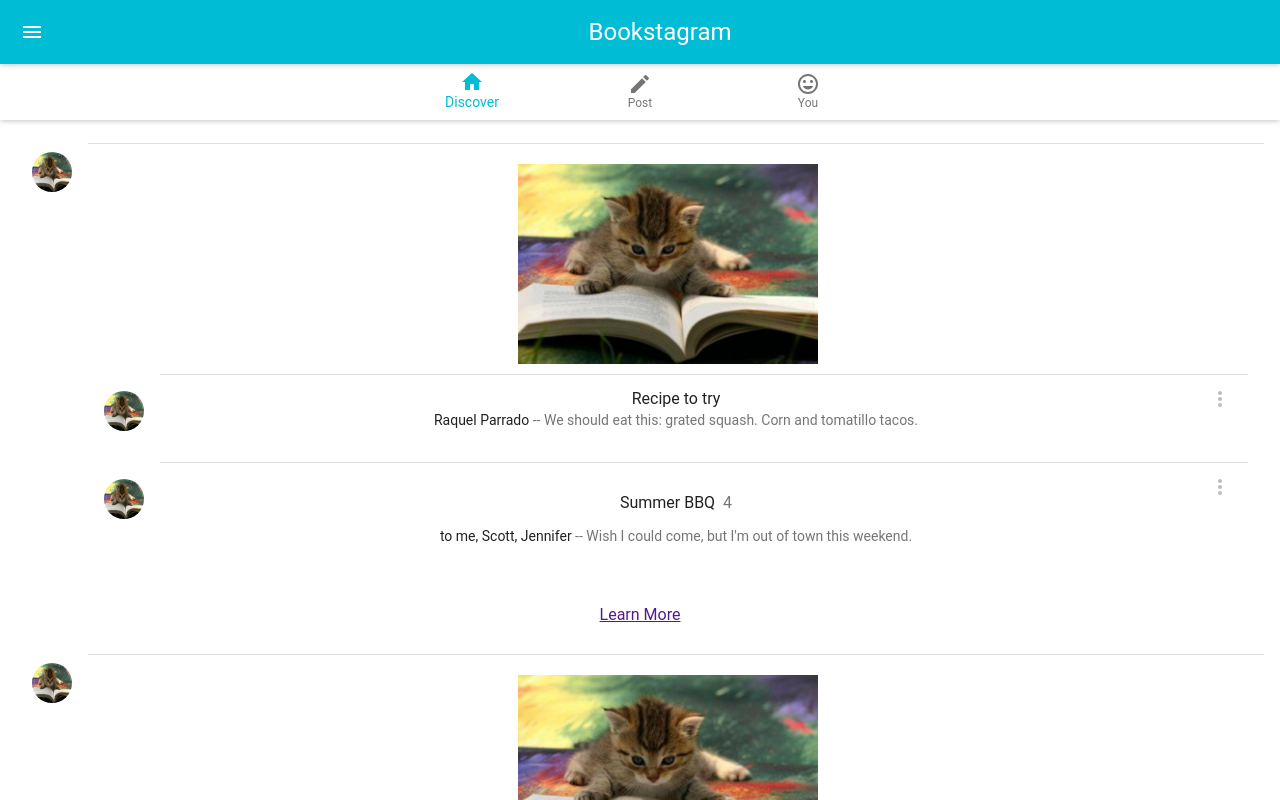
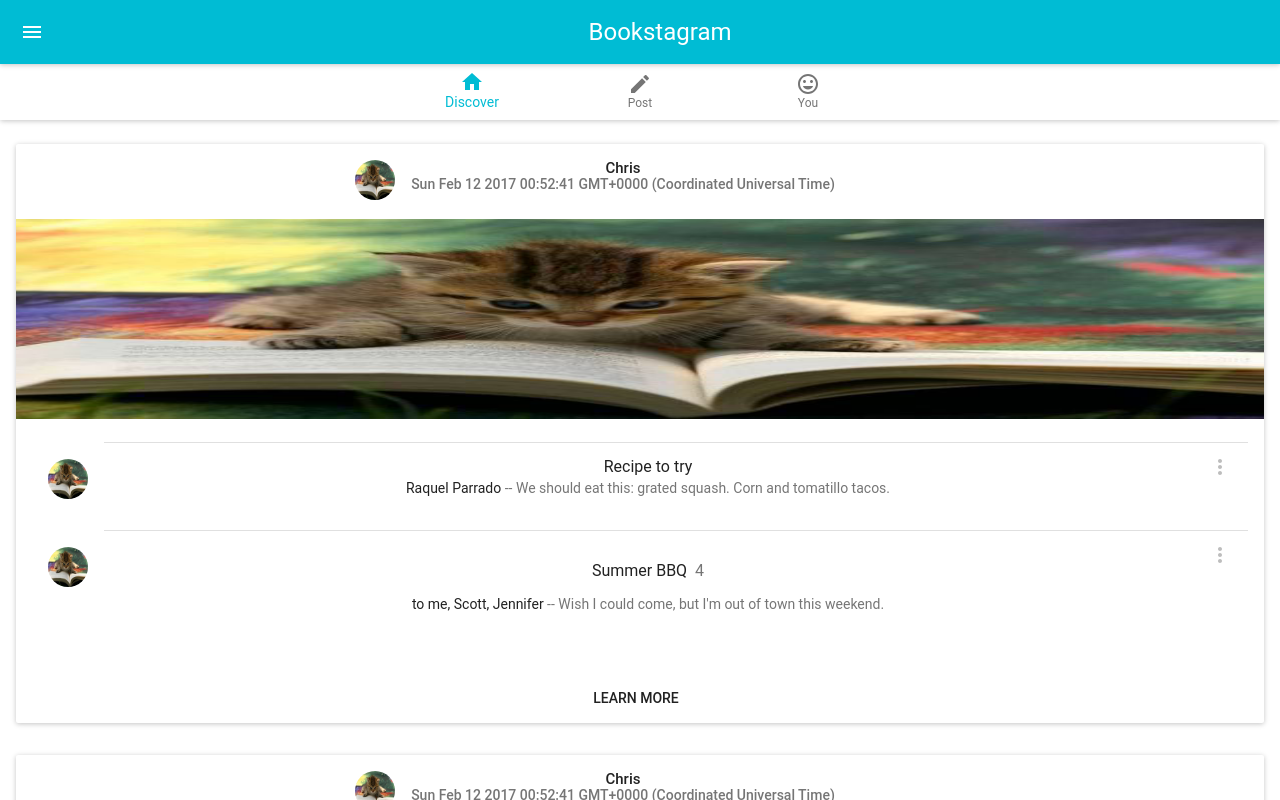
Before and after one commit to chriskwan/bookstagram, a React (Create React App) app: page / in a window 1280 px wide. Shown: the top 800 px of the page. Built offline with nearby package versions, Linux system fonts and the light colour scheme; what react-tap-event-plugin would draw is missing.

Commit message:
Use cards which look like Instagram tiles

```diff
--- a/src/BookTile.js
+++ b/src/BookTile.js
@@ -1,5 +1,7 @@
 import React, { Component } from 'react';
 
+import { Card, CardActions, CardHeader, CardMedia, CardText } from 'material-ui/Card';
+import FlatButton from 'material-ui/FlatButton';
 import { List, ListItem } from 'material-ui/List';
 import Divider from 'material-ui/Divider';
 import Avatar from 'material-ui/Avatar';
@@ -13,6 +15,12 @@ import placeholderImage from './cat_reading.jpg';
 
 class BookTile extends Component {
     render() {
+        const tileData = {
+            userName: "Chris",
+            date: new Date(),
+
+        };
+
         const iconButtonElement = (
             <IconButton
                 touch={true}
@@ -32,13 +40,16 @@ class BookTile extends Component {
         );
 
         return (
-            <div className="BookTile">
-                <Divider inset={true} />
-                <ListItem
-                    leftAvatar={ <Avatar src={placeholderImage} /> }
-                >
+            <Card>
+                <CardHeader
+                    title={tileData.userName}
+                    subtitle={tileData.date.toString()}
+                    avatar={placeholderImage}
+                />
+                <CardMedia>
                     <img src={placeholderImage} className="BookTileImage" alt="Book"/>
-
+                </CardMedia>
+                <CardText>
                     <List>
                         <Divider inset={true} />
                         <ListItem
@@ -70,14 +81,14 @@ class BookTile extends Component {
                             secondaryTextLines={2}
                         />
                     </List>
-
-                </ListItem>
-
-                <a href="" onClick={(e) => {
-                    e.preventDefault();
-                    this.props.onBookClick(e, this.props.book);
-                }}>Learn More</a>
-            </div>
+                </CardText>
+                <CardActions>
+                    <FlatButton label="Learn More" onClick={(e) => {
+                        e.preventDefault();
+                        this.props.onBookClick(e, this.props.book);
+                    }}/>
+                </CardActions>
+            </Card>
         );
     }
 }
```
